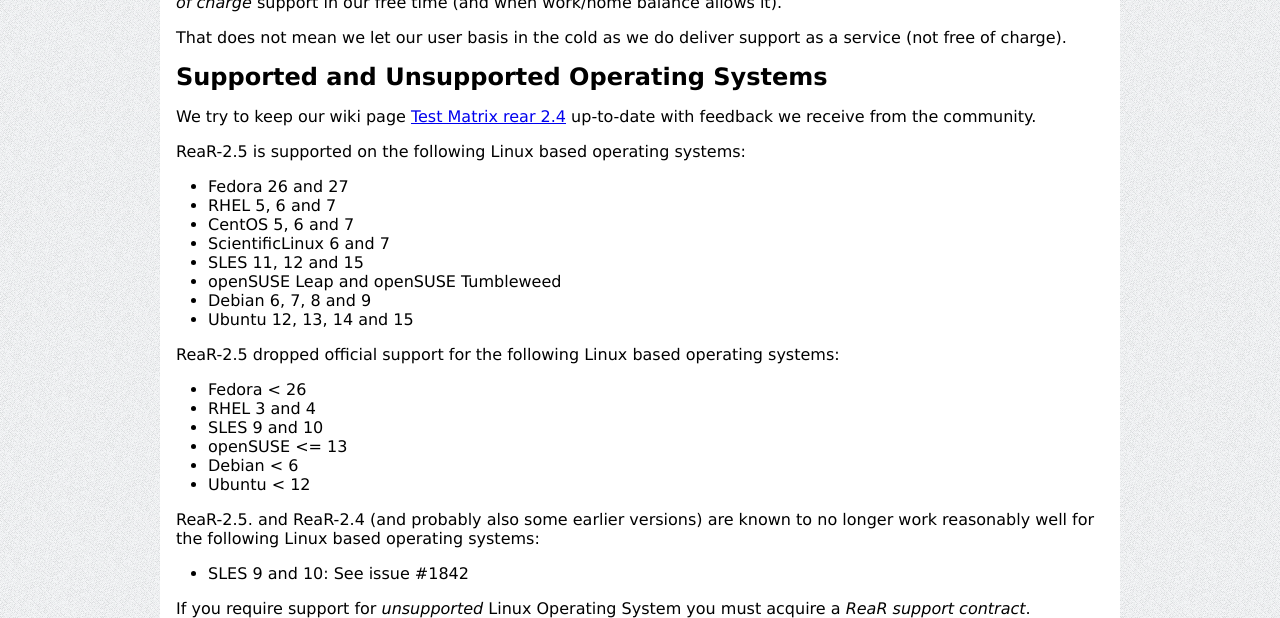
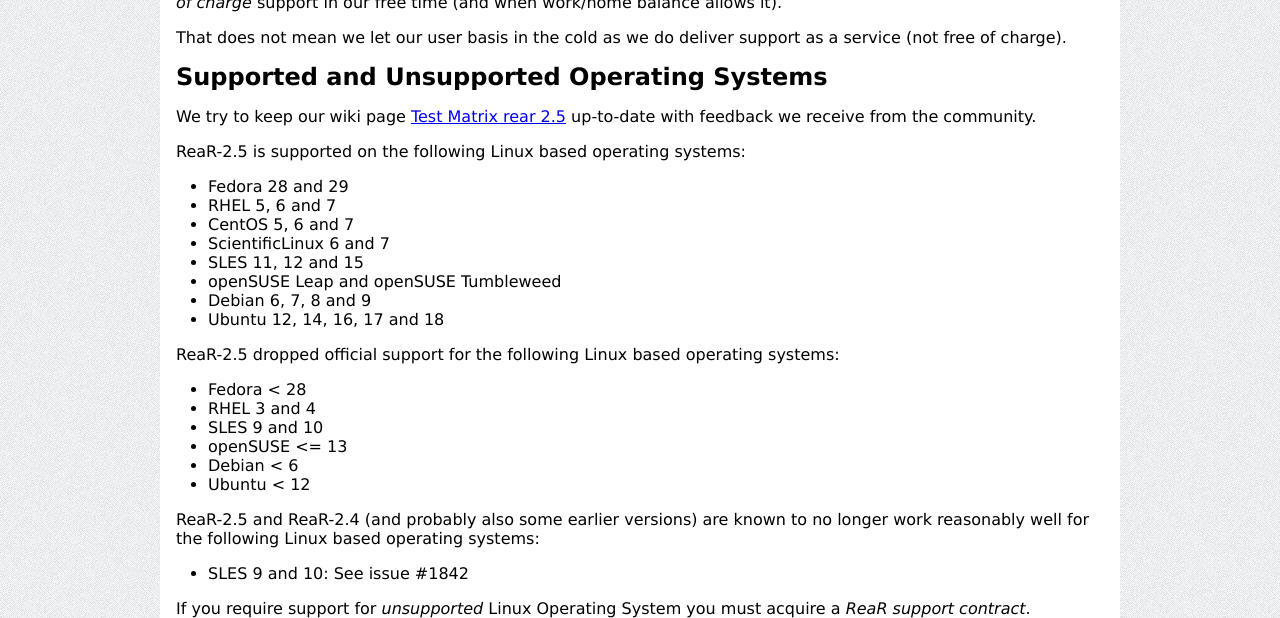
Before and after one commit to rear/rear.github.com, a Jekyll site: the page built from documentation/release-notes-2-5.md, in a window 1280 px wide and 900 px high, scrolled down 25645 px. Shown: the part 153-771 px from the top of the window. Built offline with Jekyll 4.4.1, drawn with Linux system fonts in a browser that asks for light colours; comment, search, counter and statistics services are not loaded.

Commit message:
made some minor corrections to the release notes
Signed-off-by: Gratien D'haese <gratien.dhaese@gmail.com>

```diff
--- a/documentation/release-notes-2-5.md
+++ b/documentation/release-notes-2-5.md
@@ -1311,29 +1311,29 @@
 That does not mean we let our user basis in the cold as we do deliver support as a service (not free of charge).
 
 ## Supported and Unsupported Operating Systems
-We try to keep our wiki page [Test Matrix rear 2.4](https://github.com/rear/rear/wiki/Test-Matrix-rear-2.4) up-to-date with feedback we receive from the community.
+We try to keep our wiki page [Test Matrix rear 2.5](https://github.com/rear/rear/wiki/Test-Matrix-rear-2.5) up-to-date with feedback we receive from the community.
 
 ReaR-2.5 is supported on the following Linux based operating systems:
 
-* Fedora 26 and 27
+* Fedora 28 and 29
 * RHEL 5, 6 and 7
 * CentOS 5, 6 and 7
 * ScientificLinux 6 and 7
 * SLES 11, 12 and 15
 * openSUSE Leap and openSUSE Tumbleweed
 * Debian 6, 7, 8 and 9
-* Ubuntu 12, 13, 14 and 15
+* Ubuntu 12, 14, 16, 17 and 18
 
 ReaR-2.5 dropped official support for the following Linux based operating systems:
 
-* Fedora < 26
+* Fedora < 28
 * RHEL 3 and 4
 * SLES 9 and 10
 * openSUSE <= 13
 * Debian < 6
 * Ubuntu < 12
 
-ReaR-2.5. and ReaR-2.4 (and probably also some earlier versions) are known to no longer work reasonably well for the following Linux based operating systems:
+ReaR-2.5 and ReaR-2.4 (and probably also some earlier versions) are known to no longer work reasonably well for the following Linux based operating systems:
 
 * SLES 9 and 10: See issue #1842
 
```
